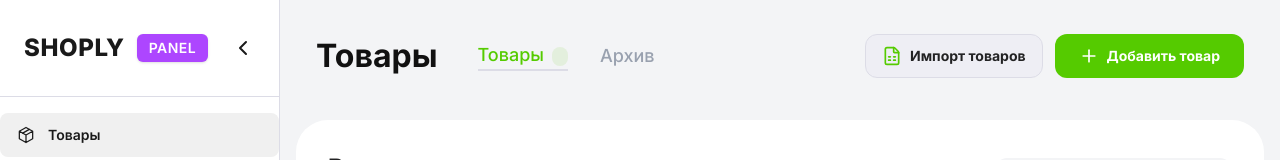
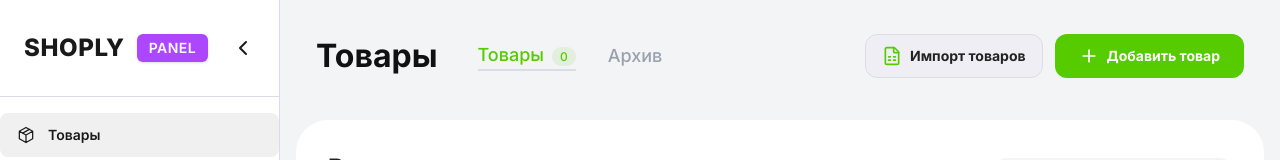
Before and after one commit to Nomad-engineers/shoply_panel, a Next.js app: page /categories in a window 1280 px wide. Shown: the top 160 px of the page. Built offline with nearby package versions, Linux system fonts and the light colour scheme; no server answers.

Commit message:
fixed auth

```diff
--- a/app/categories/[categoryId]/page.tsx
+++ b/app/categories/[categoryId]/page.tsx
@@ -19,22 +19,17 @@ import { useProductSelection } from "./components/products/hooks/useProductSelec
 import { useSubCategoryExpansion } from "./components/products/hooks/useSubCategoryExpansion";
 import { SubCategorySection } from "./components/products/SubCategorySection";
 import { useApiMutation } from "@/components/hooks/useApiMutation";
-import { parseJwt } from "@/lib/jwt";
 import { ROLES } from "@/middleware";
 import { useViewMode } from "@/hooks/use-view-mode";
 
 export default function SubCategoryPage() {
-  const token =
-    (typeof window !== "undefined"
-      ? localStorage.getItem("access_token")
-      : null) || "";
-  const userRole = parseJwt(token)?.role;
   const router = useRouter();
   const { categoryId } = useParams();
   const searchParams = useSearchParams();
   const pathname = usePathname();
   const categoryName = searchParams.get("name");
   const shopId = Cookies.get("current_shop_id");
+  const userRole = Cookies.get("user_role");
 
   const [searchQuery, setSearchQuery] = useState("");
   const [viewMode, setViewMode] = useViewMode('SUBCATEGORIES', 'list');
--- a/app/categories/excel/page.tsx
+++ b/app/categories/excel/page.tsx
@@ -1,6 +1,7 @@
 "use client";
 
 import React, { useState, useCallback, useMemo } from "react";
+import Cookies from "js-cookie";
 import { useAuthContext } from "@/components/providers/AuthProvider";
 import { useShops } from "@/components/hooks/useShops";
 import { Button, Spinner } from "@/components/ui";
@@ -32,10 +33,11 @@ export default function ExcelPage() {
 
   const { shopsStats } = useShops();
   const userShopId = useMemo(() => {
-    return adminData?.shop?.id ?? adminData?.shopId ?? adminData?.shop_id;
-  }, [adminData]);
+    const cookieShopId = Number(Cookies.get("current_shop_id"));
+    return adminData?.shopId ?? (Number.isNaN(cookieShopId) ? "" : cookieShopId);
+  }, [adminData?.shopId]);
 
-  const isAdmin = adminData?.isAdmin;
+  const isAdmin = adminData?.isAdmin ?? false;
   const shopId = isAdmin ? selectedShopId : userShopId;
 
   const onDrop = useCallback((acceptedFiles: File[]) => {
@@ -64,7 +66,7 @@ export default function ExcelPage() {
 
     const formData = new FormData();
     formData.append("file", file);
-    formData.append("shopId", shopId);
+    formData.append("shopId", String(shopId));
 
     const endpoint =
       mode === "products"
--- a/app/categories/page.tsx
+++ b/app/categories/page.tsx
@@ -15,16 +15,11 @@ import { ViewModeToggle } from "./components/category/ViewModeToggle";
 import { CategoryGridView } from "./components/category/CategoryGridView";
 import { CategoryListView } from "./components/category/CategoryListView";
 import { useApiMutation } from "@/components/hooks/useApiMutation";
-import { parseJwt } from "@/lib/jwt";
 import { useViewMode } from "@/hooks/use-view-mode";
 
 function CategoryPageContent() {
   const router = useRouter();
-  const token =
-    (typeof window !== "undefined"
-      ? localStorage.getItem("access_token")
-      : null) || "";
-  const userRole = parseJwt(token)?.role;
+  const userRole = Cookies.get("user_role");
   const searchParams = useSearchParams();
   const pathname = usePathname();
   const [viewMode, setViewMode] = useViewMode('CATEGORIES', 'grid');
--- a/app/promotions/create/[shopId]/page.tsx
+++ b/app/promotions/create/[shopId]/page.tsx
@@ -31,11 +31,7 @@ export default function CreatePromocodePage() {
   const shopId = Number((params as any)?.shopId);
 
   const { adminData, refreshSession, fetchWithSession } = useAuth();
-
-  const derivedShopId =
-    (adminData as any)?.shopId ??
-    (adminData as any)?.shop?.id ??
-    (adminData as any)?.shop_id;
+  const derivedShopId = adminData?.shopId;
 
   const isAdmin = !derivedShopId;
 
--- a/app/promotions/create/page.tsx
+++ b/app/promotions/create/page.tsx
@@ -29,11 +29,7 @@ export default function PromotionsCreateIndexPage() {
   const router = useRouter();
 
   const { adminData, refreshSession, fetchWithSession } = useAuth();
-
-  const derivedShopId =
-    (adminData as any)?.shopId ??
-    (adminData as any)?.shop?.id ??
-    (adminData as any)?.shop_id;
+  const derivedShopId = adminData?.shopId;
 
   const isAdmin = !derivedShopId;
 
--- a/app/promotions/page.tsx
+++ b/app/promotions/page.tsx
@@ -10,6 +10,7 @@ import {
   RotateCcw,
 } from "lucide-react";
 import { useRouter } from "next/navigation";
+import Cookies from "js-cookie";
 
 import { Button } from "@/components/ui/button";
 import { FilterButton } from "@/components/ui/filter-button";
@@ -45,11 +46,11 @@ const getContentLabel = (p: Promocode) => {
 export default function PromotionsPage() {
   const router = useRouter();
   const { adminData, loading: authLoading } = useAuth();
-
-  const derivedShopId =
-    (adminData as any)?.shopId ??
-    (adminData as any)?.shop?.id ??
-    (adminData as any)?.shop_id;
+  const isAdmin = adminData?.isAdmin ?? false;
+  const derivedShopId = useMemo(() => {
+    const cookieShopId = Number(Cookies.get("current_shop_id"));
+    return adminData?.shopId ?? (Number.isNaN(cookieShopId) ? undefined : cookieShopId);
+  }, [adminData?.shopId]);
 
   const shopIdForFilter = useMemo(() => {
     if (!derivedShopId) return undefined;
@@ -89,7 +90,7 @@ export default function PromotionsPage() {
     pageSize,
     relations: "promocodeShop.shop,promocodeShop.shop.photo,orders",
     shopId: selectedFilterShopId || shopIdForFilter,
-    skip: authLoading || (!shopIdForFilter && !(adminData as any)?.isAdmin),
+    skip: authLoading || (!shopIdForFilter && !isAdmin),
   });
 
   const { fetchWithSession, refreshSession } = useAuth();
@@ -98,8 +99,7 @@ export default function PromotionsPage() {
 
   useEffect(() => {
     const fetchTotalStats = async () => {
-      const isShopOwnerWithoutId =
-        !shopIdForFilter && !(adminData as any)?.isAdmin;
+      const isShopOwnerWithoutId = !shopIdForFilter && !isAdmin;
       if (isShopOwnerWithoutId) {
         return;
       }
@@ -149,7 +149,7 @@ export default function PromotionsPage() {
     };
 
     fetchTotalStats();
-  }, [shopIdForFilter, refetch, adminData]); // Re-fetch stats when filter changes or main data refetched
+  }, [isAdmin, shopIdForFilter, refetch, adminData]); // Re-fetch stats when filter changes or main data refetched
 
   const total = data?.meta?.total ?? 0;
   const pageCount = data?.meta?.pageCount ?? 1;
@@ -255,7 +255,7 @@ export default function PromotionsPage() {
             <Search className="text-[#111111] ml-2" size={18} />
           </div>
 
-          {(adminData as any)?.isAdmin && (
+          {isAdmin && (
             <FilterButton
               active={filterActive}
               className="px-0 py-0 border-none bg-transparent hover:bg-transparent text-[#8E8E93] hover:text-[#111111] font-normal text-[16px] gap-2"
@@ -282,9 +282,9 @@ export default function PromotionsPage() {
         </Button>
       </div>
 
-      {(adminData as any)?.isAdmin && filterActive && (
+      {isAdmin && filterActive && (
         <div className="mb-6 p-5 bg-[#F9F9FB] border border-[#E5E5EA] rounded-[24px] flex flex-wrap items-end gap-6 transition-all animate-in fade-in slide-in-from-top-2">
-          {(adminData as any)?.isAdmin && (
+          {isAdmin && (
             <div className="w-[300px] relative" ref={filterShopDropdownRef}>
               <div className="text-[12px] font-medium text-[#8E8E93] mb-2 ml-1">
                 Магазин
--- a/components/category/header.tsx
+++ b/components/category/header.tsx
@@ -2,11 +2,15 @@ import React, { useMemo, useState } from "react";
 import { Plus, FileSpreadsheet } from "lucide-react";
 import { cn } from "@/lib/theme";
 import { Button } from "@/components/ui";
-import { Category, Product } from "@/types/category.types";
 import { useApiData } from "../hooks/useApiData";
 import Cookies from "js-cookie";
-import { ROLES } from "@/middleware";
 import Link from "next/link";
+
+interface ShopProductCountResponse {
+  available: number;
+  notAvailable: number;
+}
+
 interface CategoryHeaderProps {
   onImport?: () => void;
   activeTab: "active" | "archived";
@@ -19,54 +23,46 @@ export const CategoryHeader = ({
   setActiveTab,
 }: CategoryHeaderProps) => {
   const shopId = Cookies.get("current_shop_id");
-
-  const activeParams = useMemo(() => {
-    const filter = {
-      shopProduct: {
-        id: { isNull: false },
-        shop: { id: Number(shopId) },
-        archivedAt: { isNull: true },
-      },
-    };
-
-    return {
-      search: JSON.stringify(filter),
+  const archiveParams = useMemo(
+    () => ({
+      scope: "archive",
       pageSize: "1",
       page: "1",
-    };
-  }, [shopId]);
-
-  const archiveParams = useMemo(() => {
-    const filter = {
-      shopProduct: {
-        id: { isNull: false },
-        shop: { id: Number(shopId) },
-        archivedAt: { isNull: false },
-      },
-    };
-
-    return {
-      search: JSON.stringify(filter),
+    }),
+    []
+  );
+  const inStockParams = useMemo(
+    () => ({
+      scope: "instock",
       pageSize: "1",
       page: "1",
-    };
-  }, [shopId]);
+    }),
+    []
+  );
 
-  const { dataCount: productCount, refetch: refetchActive } =
-    useApiData<Product>("products", {
-      searchParams: activeParams,
-      relations: ["shopProduct"],
-    });
-  const { dataCount: archiveCount, refetch: refetchArchive } =
-    useApiData<Product>("products", {
+  const { singleItem: productCounts, refetch: refetchCounts } =
+    useApiData<ShopProductCountResponse>(
+      shopId ? `v2/shop/${shopId}/product/count` : null
+    );
+  const { dataCount: archiveCount, refetch: refetchArchive } = useApiData(
+    shopId ? `v2/shop/${shopId}/product/archive` : null,
+    {
       searchParams: archiveParams,
-      relations: ["shopProduct"],
+    }
+  );
+  const { dataCount: unavailableCount, refetch: refetchUnavailable } =
+    useApiData(shopId ? `v2/shop/${shopId}/product/archive` : null, {
+      searchParams: inStockParams,
     });
 
+  const productCount =
+    Number(productCounts?.available || 0) + Number(unavailableCount || 0);
+
   React.useEffect(() => {
-    refetchActive();
+    refetchCounts();
     refetchArchive();
-  }, [activeTab, refetchActive, refetchArchive]);
+    refetchUnavailable();
+  }, [activeTab, refetchArchive, refetchCounts, refetchUnavailable]);
 
   return (
     <div className="flex flex-col gap-8 w-full mb-10 px-5">
--- a/components/layout/sidebar-nav.tsx
+++ b/components/layout/sidebar-nav.tsx
@@ -16,10 +16,8 @@ import {
   ProductIcon,
 } from "./icons";
 import { useMemo } from "react";
-import { Shop } from "@/types/shop";
-import { useApiData } from "../hooks/useApiData";
-import { parseJwt } from "@/lib/jwt";
 import { ShopSwitcher } from "../ui/shops.dropdown";
+import type { AuthProfileBusiness } from "@/types/auth";
 
 interface NavItemProps {
   href?: string;
@@ -106,41 +104,34 @@ interface SidebarNavProps {
 
 export const SidebarNav = React.forwardRef<HTMLDivElement, SidebarNavProps>(
   ({ className, isCollapsed: externalIsCollapsed }, ref) => {
-    const token =
-      (typeof window !== "undefined"
-        ? localStorage.getItem("access_token")
-        : null) || "";
-    const userData = useMemo(() => parseJwt(token), [token]);
-    const allowedShops = userData?.shops || [];
+    const { adminData, logout } = useAuth();
+
+    const allShops = useMemo(
+      () =>
+        (adminData?.businesses || []).map((business: AuthProfileBusiness) => ({
+          id: business.id,
+          name: business.name,
+          photo: business.photoId ? { id: business.photoId } : null,
+          type: business.type,
+        })),
+      [adminData?.businesses]
+    );
 
     const activeShopId = useMemo(() => {
       const cookieId = Number(Cookies.get("current_shop_id"));
+      const allowedShops = allShops.map((shop) => shop.id);
 
       if (cookieId && allowedShops.includes(cookieId)) {
         return cookieId;
       }
 
-      const fallbackId = allowedShops[0];
+      const fallbackId = adminData?.shopId ?? allowedShops[0];
       if (fallbackId) {
         Cookies.set("current_shop_id", String(fallbackId));
       }
       return fallbackId;
-    }, [allowedShops]);
+    }, [adminData?.shopId, allShops]);
 
-    const { adminData, logout } = useAuth();
-    const { data: allShops } = useApiData<Shop>(
-      activeShopId && adminData?.email ? `shops` : null,
-      {
-        relations: ["photo"],
-        searchParams: {
-          search: adminData?.email
-            ? JSON.stringify({
-                serviceMembers: { member: { email: adminData.email } },
-              })
-            : "",
-        },
-      }
-    );
     const currentShop = useMemo(() => {
       if (!allShops || !Array.isArray(allShops)) return null;
       return allShops.find((s) => s.id === activeShopId) || null;
--- a/components/providers/AuthProvider.tsx
+++ b/components/providers/AuthProvider.tsx
@@ -10,11 +10,15 @@ import React, {
   useRef,
 } from "react";
 import { useRouter } from "next/navigation";
-import { parseJwt } from "@/lib/jwt";
 import Cookies from "js-cookie";
 import { authStorage } from "@/lib/utils";
 import { SWRConfig } from "swr";
 import { ROLES } from "@/middleware";
+import type {
+  AuthProfile,
+  AuthProfileBusiness,
+  V2ProfileResponse,
+} from "@/types/auth";
 interface LoginFormValues {
   email: string;
   password: string;
@@ -32,10 +36,10 @@ interface fetchSessionFn {
 interface AuthContextType {
   loading: boolean;
   error: string;
-  adminData: any;
+  adminData: AuthProfile | null;
   login: (form: LoginFormValues, redirectTo?: string) => Promise<void>;
   logout: () => void;
-  refreshProfile: () => Promise<void>;
+  refreshProfile: () => Promise<AuthProfile | null>;
   refreshSession: () => Promise<string>;
   fetchWithSession: fetchSessionFn;
 }
@@ -48,7 +52,53 @@ export function AuthProvider({ children }: { children: React.ReactNode }) {
 
   const [loading, setLoading] = useState(true); // Start as loading to prevent flickering
   const [error, setError] = useState("");
-  const [adminData, setAdminData] = useState<any>(null);
+  const [adminData, setAdminData] = useState<AuthProfile | null>(null);
+
+  const resolveShopId = useCallback(
+    (businesses: AuthProfileBusiness[], isAdmin: boolean): number | null => {
+      if (isAdmin || businesses.length === 0) {
+        return null;
+      }
+
+      const allowedIds = businesses.map((business) => business.id);
+      const cookieId = Number(Cookies.get("current_shop_id"));
+
+      if (cookieId && allowedIds.includes(cookieId)) {
+        return cookieId;
+      }
+
+      return allowedIds[0] ?? null;
+    },
+    []
+  );
+
+  const buildProfile = useCallback(
+    (rawProfile: V2ProfileResponse): AuthProfile => {
+      const businesses = Array.isArray(rawProfile.businesses)
+        ? rawProfile.businesses
+        : [];
+      const isAdmin = rawProfile.role === ROLES.ADMIN;
+
+      return {
+        ...rawProfile,
+        businesses,
+        isAdmin,
+        shopId: resolveShopId(businesses, isAdmin),
+      };
+    },
+    [resolveShopId]
+  );
+
+  const syncProfileCookies = useCallback((profile: AuthProfile) => {
+    Cookies.set("user_role", profile.role || "");
+
+    if (profile.isAdmin || !profile.shopId) {
+      Cookies.remove("current_shop_id");
+      return;
+    }
+
+    Cookies.set("current_shop_id", String(profile.shopId));
+  }, []);
 
   const fetchWithSession: fetchSessionFn = useCallback(
     async (url, getAccessToken, refreshSessionFn, options) => {
@@ -134,21 +184,21 @@ export function AuthProvider({ children }: { children: React.ReactNode }) {
     return refreshPromise.current;
   }, [apiUrl, logout]);
 
-  const refreshProfile = useCallback(async () => {
+  const refreshProfile = useCallback(async (): Promise<AuthProfile | null> => {
     if (!apiUrl) {
       setLoading(false);
-      return;
+      return null;
     }
 
     try {
       const token = localStorage.getItem("access_token");
       if (!token) {
         setLoading(false);
-        return;
+        return null;
       }
 
       const res = await fetchWithSession(
-        `${apiUrl}/auth/profile`,
+        `${apiUrl}/v2/profile`,
         () => token,
         refreshSession
       );
@@ -158,39 +208,32 @@ export function AuthProvider({ children }: { children: React.ReactNode }) {
       }
 
       const result = await res.json();
-      let userData = result.data ?? result;
+      const userData = buildProfile((result.data ?? result) as V2ProfileResponse);
+
       if (!userData.firstName) {
         authStorage.clear();
         router.push("/login");
         alert("Установите свой профиль в панели Directus");
-        return;
+        return null;
       }
 
-      const payload = parseJwt(token);
-      const userShops = payload?.shops || [];
-      userData.isAdmin = payload?.isAdmin;
-      if (!userData.isAdmin && userShops.length == 0) {
+      if (!userData.isAdmin && userData.businesses.length === 0) {
         authStorage.clear();
         router.push("/login");
         alert("У вас нет связанного магазина.");
-        return;
-      }
-      Cookies.set("user_role", userData.role || "");
-      if (!userData.isAdmin) {
-        const existingCookie = Cookies.get("current_shop_id");
-
-        if (!existingCookie) {
-          Cookies.set("current_shop_id", String(userShops[0]));
-        }
+        return null;
       }
 
+      syncProfileCookies(userData);
       setAdminData(userData);
+      return userData;
     } catch (err) {
       console.error(err);
+      return null;
     } finally {
       setLoading(false);
     }
-  }, [apiUrl, fetchWithSession, refreshSession, router]);
+  }, [apiUrl, buildProfile, fetchWithSession, refreshSession, router, syncProfileCookies]);
 
   const login = async (form: LoginFormValues, redirectTo: string = "/") => {
     setLoading(true);
@@ -214,11 +257,8 @@ export function AuthProvider({ children }: { children: React.ReactNode }) {
       if (tokens.accessToken && tokens.refreshToken) {
         authStorage.setTokens(tokens.accessToken, tokens.refreshToken);
 
-        await refreshProfile();
-
-        const payload = parseJwt(tokens.accessToken);
-        const isAdmin = payload?.isAdmin;
-        router.push(isAdmin ? "/reports/couriers" : "/categories");
+        const profile = await refreshProfile();
+        router.push(profile?.isAdmin ? "/reports/couriers" : "/categories");
       }
     } catch (err) {
       setError("Ошибка при входе.");
--- a/components/ui/shops.dropdown.tsx
+++ b/components/ui/shops.dropdown.tsx
@@ -2,11 +2,16 @@ import React, { useState, useRef, useEffect } from "react";
 import { ChevronDown, Store, Check } from "lucide-react";
 import { cn } from "@/lib/theme";
 import { getImageUrl } from "@/lib/utils";
-import { Shop } from "@/types/shop";
+
+interface ShopSwitcherItem {
+  id: number;
+  name: string;
+  photo: { id?: string; url?: string | null } | null;
+}
 
 interface ShopSwitcherProps {
-  currentShop: Shop | null;
-  allShops: any[];
+  currentShop: ShopSwitcherItem | null;
+  allShops: ShopSwitcherItem[];
   activeShopId: number | null;
   onShopSelect: (id: number) => void;
   isCollapsed?: boolean;
--- a/middleware.ts
+++ b/middleware.ts
@@ -40,22 +40,30 @@ export function middleware(request: NextRequest) {
 
   const authToken = request.cookies.get("auth_token")?.value;
   const shopId = request.cookies.get("current_shop_id")?.value;
+  const cookieRole = request.cookies.get("user_role")?.value;
 
   if (!authToken) {
     if (pathname === "/login") return NextResponse.next();
     return NextResponse.redirect(new URL("/login", request.url));
   }
 
-  const userRole = getRoleFromToken(authToken);
+  const userRole = cookieRole || getRoleFromToken(authToken);
 
   if (!userRole && pathname !== "/login") {
-    const response = NextResponse.redirect(new URL("/login", request.url));
-    response.cookies.delete("auth_token");
-    return response;
+    return NextResponse.next();
   }
 
   if (pathname === "/login") {
-    return NextResponse.redirect(new URL("/categories", request.url));
+    if (!userRole) {
+      return NextResponse.next();
+    }
+
+    return NextResponse.redirect(
+      new URL(
+        userRole === ROLES.ADMIN ? "/reports/couriers" : "/categories",
+        request.url
+      )
+    );
   }
 
   if (userRole === ROLES.ADMIN) {
--- /dev/null
+++ b/types/auth.ts
@@ -0,0 +1,22 @@
+export interface AuthProfileBusiness {
+  id: number;
+  name: string;
+  type: string;
+  photoId: string | null;
+}
+
+export interface V2ProfileResponse {
+  id: number;
+  firstName: string | null;
+  lastName: string | null;
+  photoId: string | null;
+  email: string | null;
+  phone: string | null;
+  role: string;
+  businesses: AuthProfileBusiness[];
+}
+
+export interface AuthProfile extends V2ProfileResponse {
+  isAdmin: boolean;
+  shopId: number | null;
+}
```
